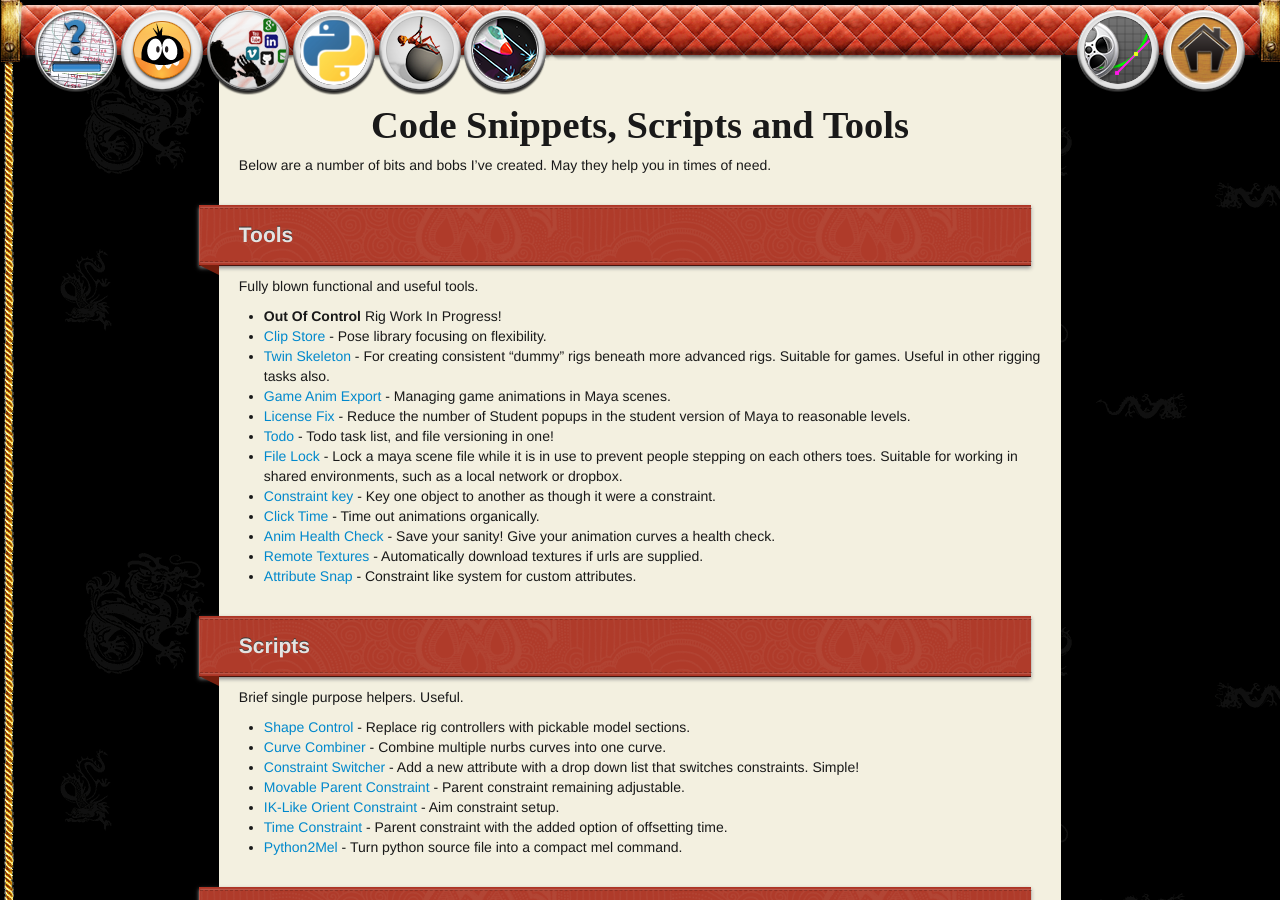
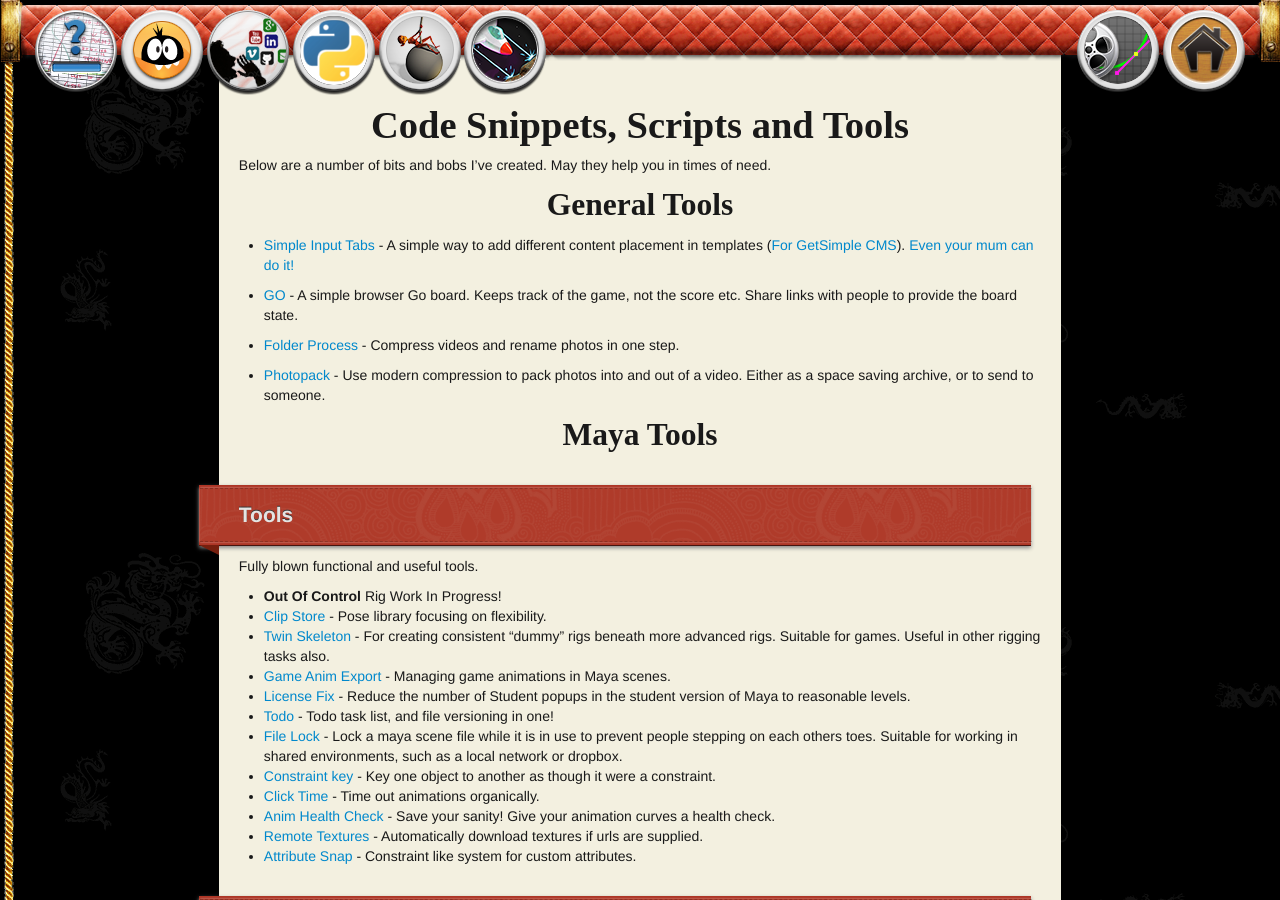
Before and after one commit to internetimagery/internetimagery.github.io, a Jekyll site: the page built from code/index.md, in a window 1280 px wide and 900 px high. Built offline with Jekyll 4.4.1, drawn with Linux system fonts in a browser that asks for light colours; nearby versions of some CDN libraries; some web fonts are replaced.

Commit message:
adding some more tools

```diff
--- a/code/index.md
+++ b/code/index.md
@@ -7,6 +7,18 @@ thumb: /img/nav/python_button.png
 # Code Snippets, Scripts and Tools
 
 Below are a number of bits and bobs I've created. May they help you in times of need.
+
+## General Tools
+
+* [Simple Input Tabs](http://get-simple.info/extend/plugin/simple-input-tabs/523/) - A simple way to add different content placement in templates ([For GetSimple CMS](http://get-simple.info/)). [Even your mum can do it!](http://internetimagery.com/simple_input_tabs/#)
+
+* [GO](https://internetimagery.github.io/go) - A simple browser Go board. Keeps track of the game, not the score etc. Share links with people to provide the board state.
+
+* [Folder Process](folder-process) - Compress videos and rename photos in one step.
+
+* [Photopack](https://www.npmjs.com/package/photopack) - Use modern compression to pack photos into and out of a video. Either as a space saving archive, or to send to someone.
+
+## Maya Tools
 
 ### Tools
 
```
Also changed, not shown: code/folder-process.md (added, +19 -0 lines).
